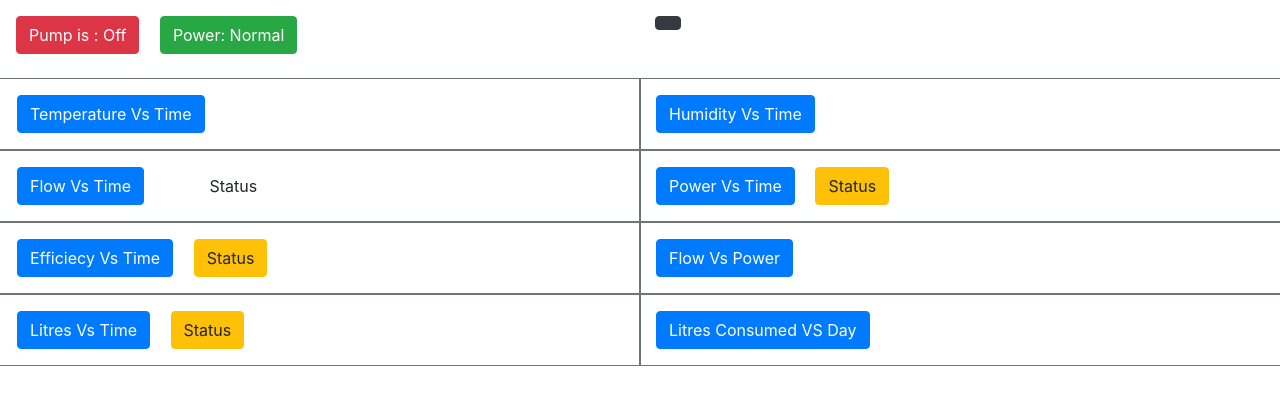
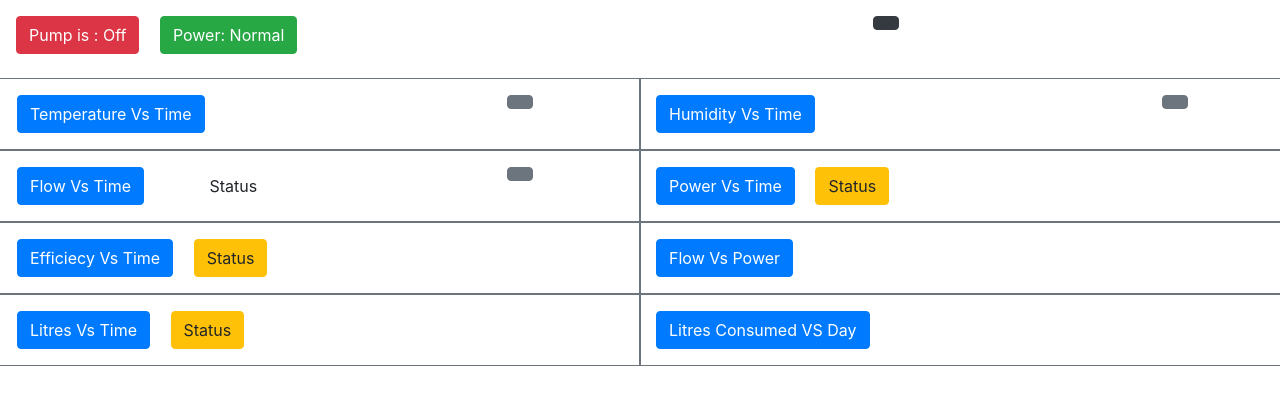
Before and after one commit to qureshinomaan/PumpMonitoringSystem, a Flask app: template website/basics/templates/home.html in a window 1280 px wide. Shown: the part 56-461 px from the top of the page. Run offline with Flask 2, Linux system fonts and the light colour scheme; the template is opened without the code that fills it, so the values that code supplies are empty; some libraries are stand-ins or nearby versions.

Commit message:
Final Commit Before Presentation

```diff
--- a/website/basics/routes.py
+++ b/website/basics/routes.py
@@ -47,6 +47,8 @@ def pushData():
 		i[5] = 0
 	if i[6] == '':
 		i[6] = 0
+	if i[4] == '':
+		i[4] = 0
 	efficiency = 0
 	if float(i[6]) >0.5:
 			efficiency = (float(i[3])*20*60)/(367*float(i[6]))
--- a/website/basics/templates/home.html
+++ b/website/basics/templates/home.html
@@ -44,11 +44,11 @@
 
 
 <div class="row">
-  <div class="col-md-6">
+  <div class="col-md-8">
   <button id = "statuspump" class="btn btn-danger mt-3 mb-3 ml-3 "> Pump is : Off</button>
   <button id = "statusFailure" class="btn btn-success mt-3 mb-3 ml-3 ">Power: Normal</button>
 </div>
-<div class="mr-auto col-md-6">
+<div class="mr-auto col-md-4">
   <button id="lastUpdate" class="btn btn-dark mt-3 mb-3 ml-auto "></button>
 </div>
 </div>
@@ -56,22 +56,43 @@
 
   <div class = "row mt-2">
     <div class = "col-md-6 mr-auto border border-secondary " >
+    <div class="row">
+      <div class="col-md-9">
       <button type="button" id = "Button1" class="btn btn-primary mt-3 ml-3 mb-3" value = "1" state ="0">Temperature Vs Time</button>
       <button id = "statustemp" class="btn mt-3 mb-3 ml-3 "></button>
+    </div>
+    <div class="col-md-3">
+      <button id = "tempnow" class="btn btn-secondary mt-3 mb-3 ml-3 "></button>
+    </div>
+  </div>
        <div id="Div1"></div>
     </div>
 
   <div class = "col-md-6 col-sm-12 border border-secondary">
+    <div class="row">
+      <div class="col-md-9">
       <button type="button" id = "Button2" class="btn btn-primary mt-3 mb-3 " value = "2" state ="0">Humidity Vs Time</button>
       <button type="button" id = "statushumidity" class="btn ml-3"></button>
+    </div>
+    <div class="col-md-3">
+      <button id = "humidnow" class="btn btn-secondary mt-3 mb-3 ml-3 "></button>
+    </div>
+  </div>
        <div id="Div2"></div>
     </div>
   </div>
 
   <div class = "row">
     <div class = "col-md-6 col-sm-12 mr-auto border border-secondary" >
+    <div class="row">
+      <div class="col-md-9">
       <button type="button" id = "Button3" class="btn btn-primary mt-3 ml-3 mb-3" value = "3" state ="0">Flow Vs Time</button>
       <button type="button" id = "statusflow" class="btn ml-5">Status</button>
+    </div>
+    <div class="col-md-3">
+      <button id = "flownow" class="btn btn-secondary mt-3 mb-3 ml-3 "></button>
+    </div>
+    </div>
        <div id="Div3"></div>
     </div>
 
@@ -127,15 +148,16 @@ $(document).ready(function(){
   $("button").click(function(){
     var div = $(this).attr('value');
     var state = $(this).attr('state')
+    console.log(div);
 
-    if(state == 0)
+    if(state == 0 && div!=undefined)
       {
         $(this).removeClass('btn-primary')
         $(this).addClass('btn-success');
         $(this).attr('state',1);
         $("#Div"+div).slideDown();
       }
-    else
+    else if(div!=undefined)
       {
         $(this).attr('state',0);
         $(this).removeClass('btn-success')
@@ -373,20 +395,32 @@ $(document).ready(function() {
 $(document).ready(function(){
   if(efficiency.length>0)
   {
-    if(efficiency[efficiency.length-1] > 0.75 && current[current.length]<0.5)
+    if(efficiency[efficiency.length-1] > 0.75 && current[current.length-1]>0.5)
       {
+        $("#statuse").removeClass('btn-dark');
+        $("#statuse").removeClass('btn-warning');
+        $("#statuse").removeClass('btn-danger');
         $("#statuse").addClass('btn-primary');
+
+        $("#statusflow").removeClass('btn-dark');
+        $("#statusflow").removeClass('btn-warning');
+        $("#statusflow").removeClass('btn-danger');
         $("#statusflow").addClass('btn-primary');
-        $("#statusliters").addClass('btn-primary')
+
+        $("#statuslitres").removeClass('btn-dark');
+        $("#statuslitres").removeClass('btn-warning');
+        $("#statuslitres").removeClass('btn-danger');
+        $("#statusliters").addClass('btn-primary');
       }
-    else if(efficiency[efficiency.length-1] > 0.5 && current[current.length]<0.5)
+    else if(efficiency[efficiency.length-1] > 0.5 && current[current.length-1]>0.5)
       {
         $("#statuse").addClass('btn-warning');
         $("#statusflow").addClass('btn-warning');
         $("#statusliters").addClass('btn-warning')
       }
-    else if(efficiency[efficiency.length-1] <= 0.5 && current[current.length]<0.5)
+    else if(efficiency[efficiency.length-1] <= 0.5 && current[current.length-1]>0.5)
       {
+        console
         $("#statuse").addClass('btn-danger');
         $("#statusflow").addClass('btn-danger');
         $("#statusliters").addClass('btn-danger')
@@ -466,8 +500,10 @@ $(document).ready(function(){
   }
 
   $(document).ready(function() {
-  $('#lastUpdate').html('Last Updated at time : ' + time[time.length-1])
-
+  $('#lastUpdate').html('Last Updated at time : ' + time[time.length-1]);
+  $("#tempnow").html(temperature[temperature.length-1]+'°C');
+  $("#flownow").html(flow[flow.length-1]+'l/min');
+  $("#humidnow").html(humidity[temperature.length-1]+'%');
 });
 
 
```
Also changed, not shown: lol2.py (added, +14 -0 lines), website/basics/latdat.py (+7 -7 lines), website/basics/site.db, 4 other files.
